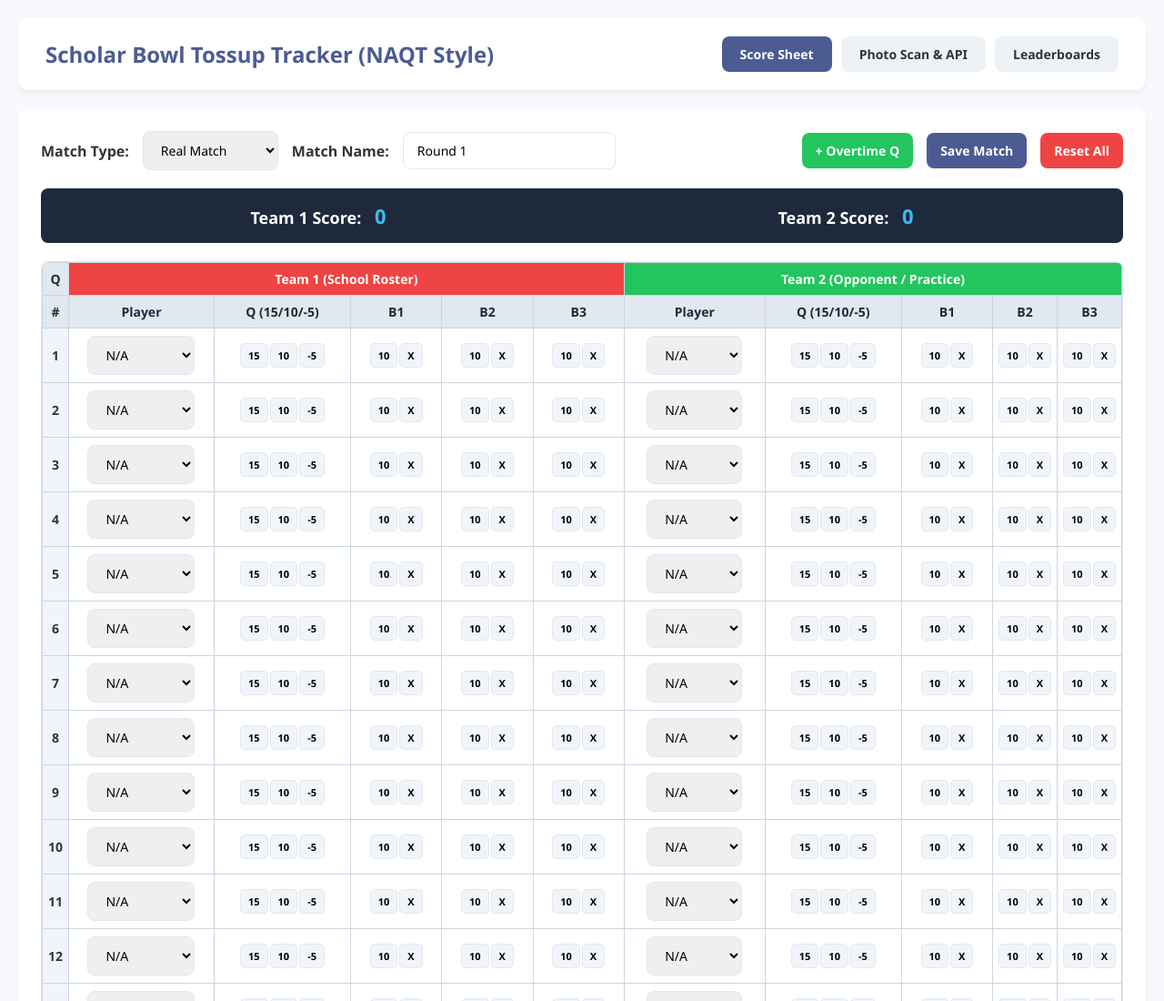
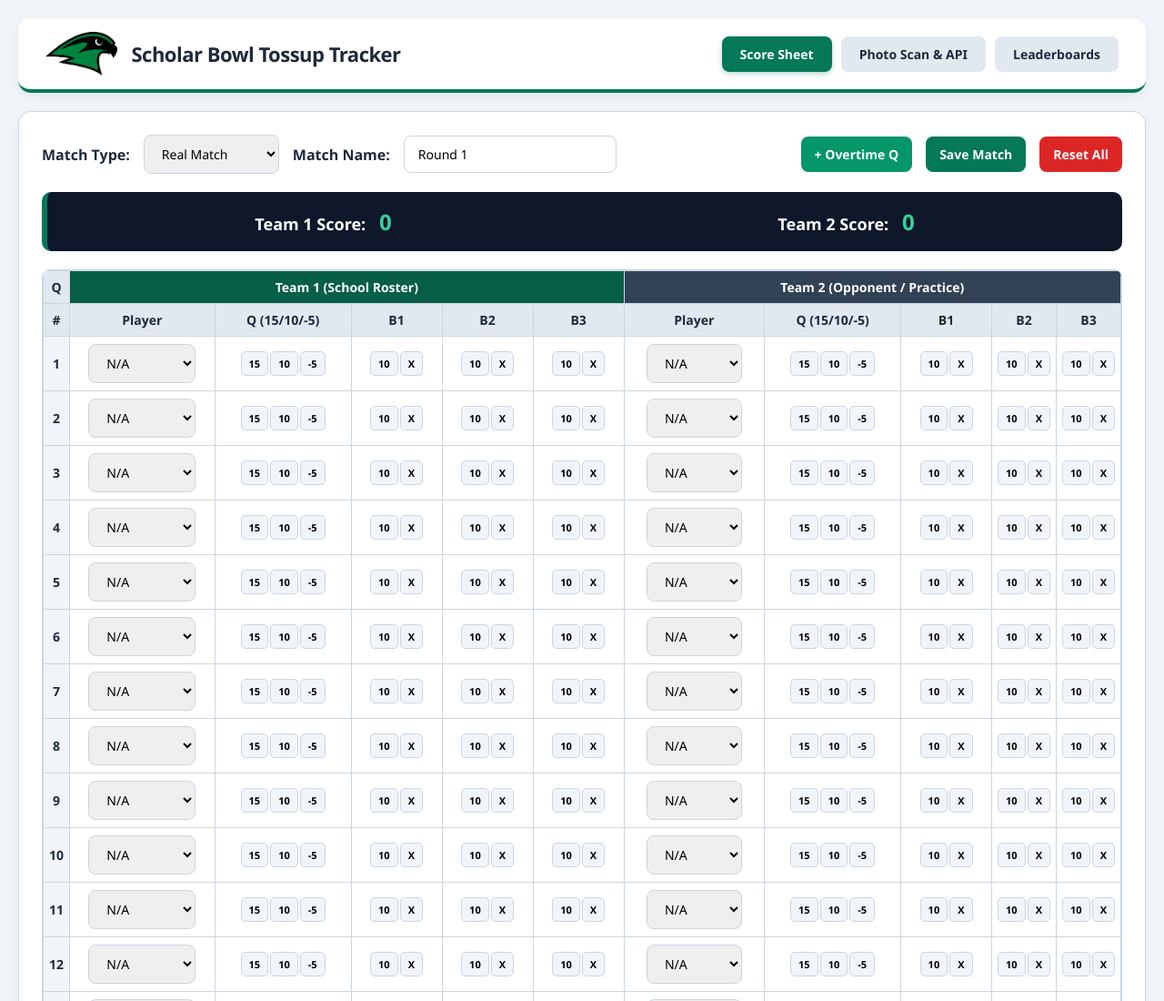
Before and after one commit to AcFrockstar10/Staley-scholar-bowl-tracker, a plain HTML site: page index.html in a window 1280 px wide. Shown: the top 1100 px of the page at 91% size. Drawn offline with Linux system fonts and the light colour scheme.

Commit message:
Refactor styles and colors in index.html
Updated color scheme and styling for various elements, including buttons and backgrounds. Adjusted layout properties for improved visual consistency.

```diff
--- a/index.html
+++ b/index.html
@@ -6,13 +6,14 @@
     <title>Scholar Bowl Tossup Tracker</title>
     <style>
         :root {
-            --primary: #4c5c92;
-            --primary-dark: #374370;
-            --bg-color: #f8f9fc;
+            --primary: #047857; /* Deep Falcon Green */
+            --primary-dark: #065f46;
+            --accent: #10b981;
+            --bg-color: #f1f5f9;
             --card-bg: #ffffff;
-            --text-main: #333333;
-            --text-muted: #666666;
-            --border: #e2e8f0;
+            --text-main: #1e293b;
+            --text-muted: #64748b;
+            --border: #cbd5e1;
         }
 
         * {
@@ -38,17 +39,32 @@
             justify-content: space-between;
             align-items: center;
             background: var(--card-bg);
-            padding: 20px 30px;
-            border-radius: 12px;
-            box-shadow: 0 4px 6px rgba(0,0,0,0.05);
+            padding: 15px 30px;
+            border-radius: 14px;
+            box-shadow: 0 4px 12px rgba(0,0,0,0.06);
             margin-bottom: 20px;
             flex-wrap: wrap;
             gap: 15px;
+            border-bottom: 4px solid var(--primary);
+        }
+
+        .brand-wrapper {
+            display: flex;
+            align-items: center;
+            gap: 15px;
+        }
+
+        .brand-logo {
+            height: 48px;
+            width: auto;
+            object-fit: contain;
         }
 
         h1 {
-            color: var(--primary);
-            font-size: 24px;
+            color: var(--text-main);
+            font-size: 22px;
+            font-weight: 800;
+            letter-spacing: -0.5px;
         }
 
         .nav-tabs {
@@ -60,7 +76,7 @@
         .tab-btn {
             padding: 10px 20px;
             border: none;
-            background: #edf2f7;
+            background: #e2e8f0;
             color: var(--text-main);
             font-weight: 600;
             border-radius: 8px;
@@ -68,9 +84,14 @@
             transition: all 0.2s;
         }
 
+        .tab-btn:hover {
+            background: #cbd5e1;
+        }
+
         .tab-btn.active {
             background: var(--primary);
             color: white;
+            box-shadow: 0 2px 6px rgba(4, 120, 87, 0.3);
         }
 
         .tab-content {
@@ -83,10 +104,11 @@
 
         .card {
             background: var(--card-bg);
-            border-radius: 12px;
+            border-radius: 14px;
             padding: 25px;
-            box-shadow: 0 4px 6px rgba(0,0,0,0.05);
+            box-shadow: 0 4px 12px rgba(0,0,0,0.05);
             margin-bottom: 20px;
+            border: 1px solid var(--border);
         }
 
         .controls-bar {
@@ -119,6 +141,7 @@
             border: none;
             cursor: pointer;
             font-weight: 600;
+            transition: background 0.2s;
         }
 
         button.primary:hover {
@@ -126,7 +149,7 @@
         }
 
         button.success {
-            background: #22c55e;
+            background: #059669;
             color: white;
             border: none;
             cursor: pointer;
@@ -134,11 +157,11 @@
         }
 
         button.success:hover {
-            background: #16a34a;
+            background: #047857;
         }
 
         button.danger {
-            background: #ef4444;
+            background: #dc2626;
             color: white;
             border: none;
             cursor: pointer;
@@ -146,26 +169,27 @@
         }
 
         button.danger:hover {
-            background: #dc2626;
+            background: #b91c1c;
         }
 
         /* Live Score Banner */
         .live-score-banner {
             display: flex;
             justify-content: space-around;
-            background: #1e293b;
+            background: #0f172a;
             color: white;
-            padding: 15px;
-            border-radius: 8px;
+            padding: 16px;
+            border-radius: 10px;
             margin-bottom: 20px;
             font-size: 18px;
             font-weight: bold;
             text-align: center;
+            border-left: 6px solid var(--primary);
         }
 
         .live-score-banner div span {
-            color: #38bdf8;
-            font-size: 22px;
+            color: #34d399;
+            font-size: 24px;
             margin-left: 10px;
         }
 
@@ -196,12 +220,12 @@
         }
 
         table.score-sheet th.team-red-header {
-            background: #ef4444;
+            background: #065f46;
             color: white;
         }
 
         table.score-sheet th.team-green-header {
-            background: #22c55e;
+            background: #334155;
             color: white;
         }
 
@@ -223,10 +247,10 @@
             transition: all 0.1s;
         }
 
-        .score-pill.active-15 { background: #3b82f6; color: white; border-color: #2563eb; }
-        .score-pill.active-10 { background: #22c55e; color: white; border-color: #16a34a; }
-        .score-pill.active-neg { background: #f97316; color: white; border-color: #c2410c; }
-        .score-pill.active-x { background: #ef4444; color: white; border-color: #dc2626; }
+        .score-pill.active-15 { background: #059669; color: white; border-color: #047857; }
+        .score-pill.active-10 { background: #10b981; color: white; border-color: #059669; }
+        .score-pill.active-neg { background: #d97706; color: white; border-color: #b45309; }
+        .score-pill.active-x { background: #dc2626; color: white; border-color: #b91c1c; }
 
         .leaderboard-grid {
             display: grid;
@@ -306,7 +330,11 @@
 
 <div class="container">
     <header>
-        <h1>Scholar Bowl Tossup Tracker (NAQT Style)</h1>
+        <div class="brand-wrapper">
+            <!-- Replace 'logo1.png' with your image file name in your repo -->
+            <img src="logo1.png" alt="Mascot Logo" class="brand-logo">
+            <h1>Scholar Bowl Tossup Tracker</h1>
+        </div>
         <div class="nav-tabs">
             <button class="tab-btn active" id="btn-scorekeeper" onclick="switchTab('scorekeeper')">Score Sheet</button>
             <button class="tab-btn" id="btn-photoScan" onclick="switchTab('photoScan')">Photo Scan & API</button>
@@ -647,7 +675,7 @@
     function matchPlayerToRoster(scannedName) {
         if (!scannedName) return null;
         let bestMatch = null;
-        let minDistance = 3; // Allowed threshold: <= 2 letter changes
+        let minDistance = 3;
         schoolRoster.forEach(rosterName => {
             let dist = getEditDistance(scannedName.toLowerCase(), rosterName.toLowerCase());
             if (dist < minDistance) {
@@ -658,7 +686,6 @@
         return bestMatch;
     }
 
-    // Client-side compression + Vercel Serverless API call with verification
     function handleImageUpload(event) {
         const file = event.target.files[0];
         if (!file) return;
@@ -707,8 +734,6 @@
                                     qCorrect: stat.qCorrect ?? stat.correct ?? 0,
                                     points: stat.points ?? 0
                                 });
-                            } else {
-                                console.warn(`Filtered out "${rawName}" (differs by > 2 letters from roster).`);
                             }
                         });
 
@@ -724,7 +749,7 @@
                         });
 
                         document.getElementById('scanStatusBox').innerHTML = `
-                            <p style="color: #166534; font-weight: bold; margin-bottom: 8px;">✓ ${data.message}</p>
+                            <p style="color: #059669; font-weight: bold; margin-bottom: 8px;">✓ ${data.message}</p>
                             <p style="margin-bottom: 6px;"><strong>Match:</strong> ${data.data.matchName || 'Match'}</p>
                             <p style="margin-bottom: 10px;"><strong>Team Scores:</strong> Team 1 (${data.data.team1Score || 0}) - Team 2 (${data.data.team2Score || 0})</p>
                             <p style="font-weight: bold; margin-bottom: 4px;">Verified Roster & Stats (≤ 2 letter variance):</p>
```
